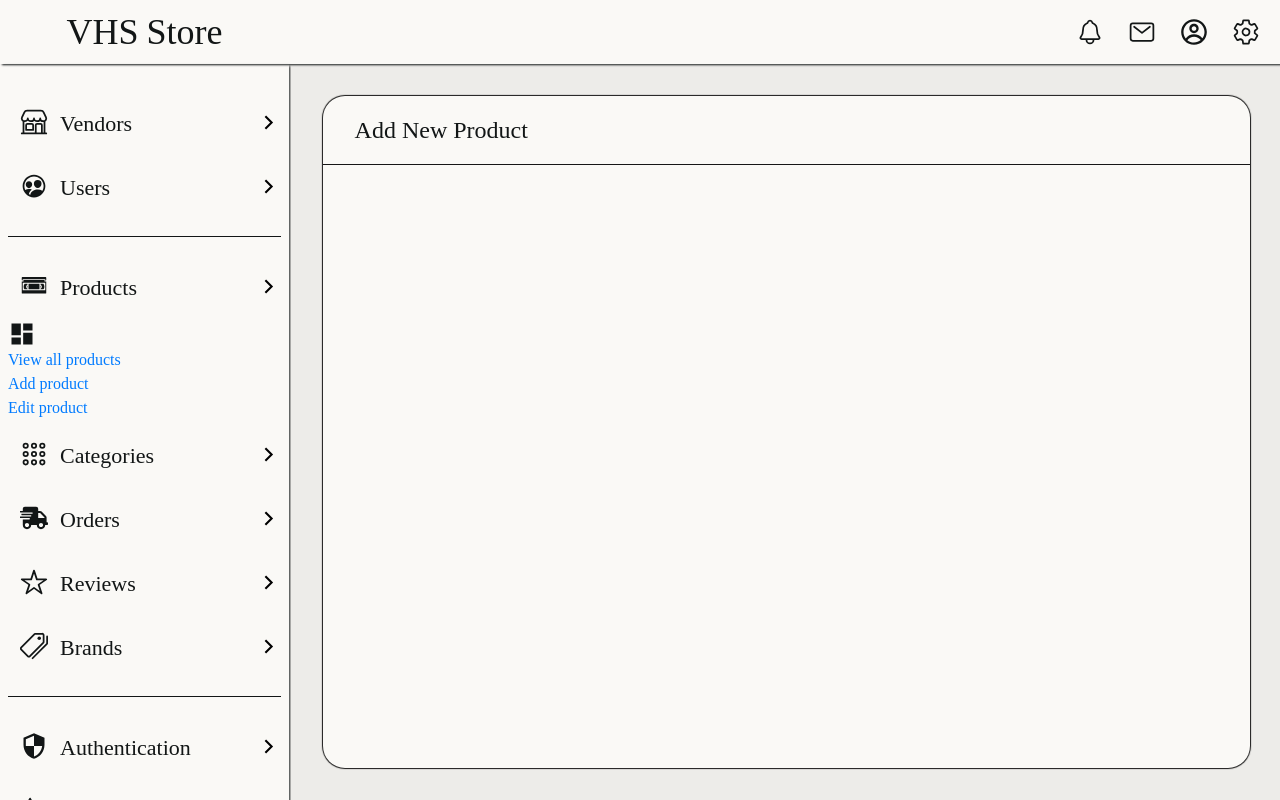
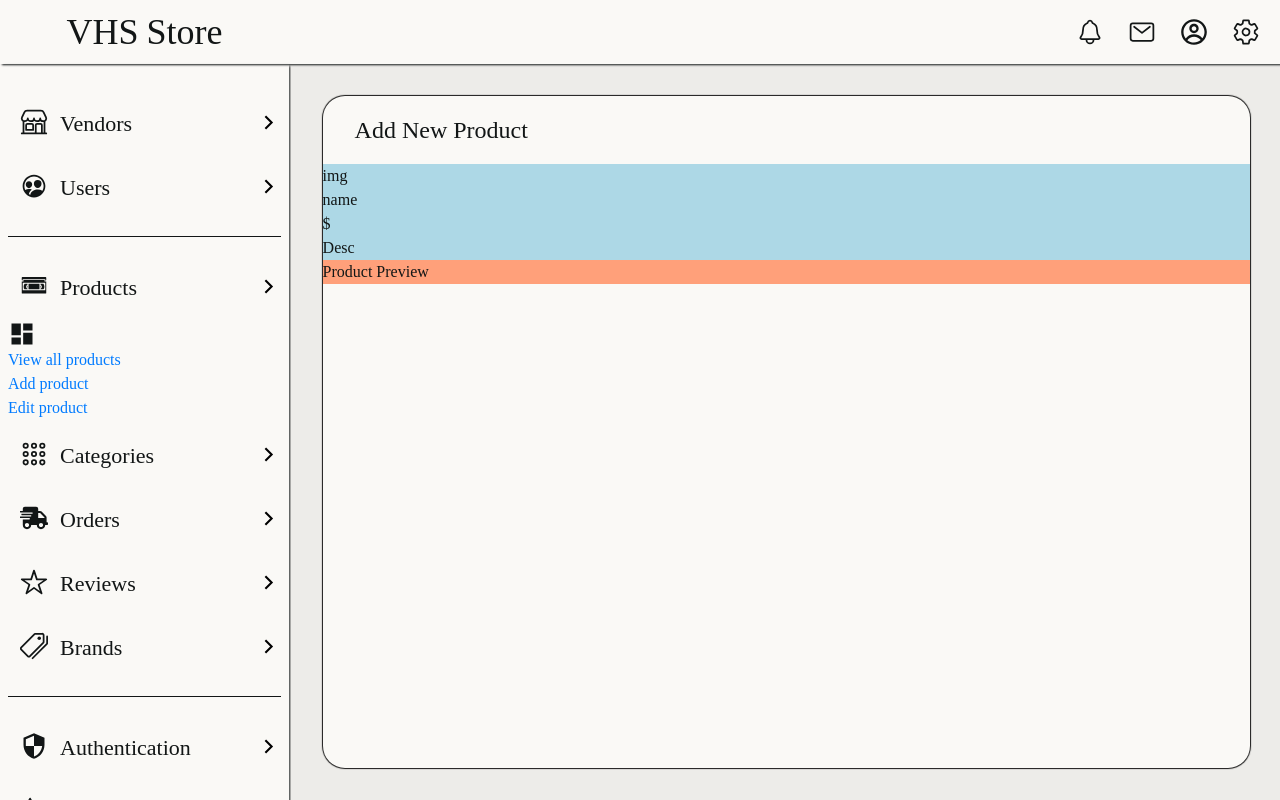
Before and after one commit to AshforthM/storefront-react, a React (Create React App) app: page /dashboard/add in a window 1280 px wide. Shown: the top 800 px of the page. Built offline with nearby package versions, Linux system fonts and the light colour scheme; no server answers; sample sign-in values are in the browser's storage; a web font is replaced by a local one.

Commit message:
create ProductEditor, Preview. Add ui labels

```diff
--- a/src/components/panel/panels/AddProductPanel.js
+++ b/src/components/panel/panels/AddProductPanel.js
@@ -1,11 +1,16 @@
 import React from 'react'
 import styled from 'styled-components';
+
+import ProductDataEntryForm from './ProductDataEntryForm';
 import PanelContainer from './PanelContainer';
+import ProductPreview from './ProductPreview';
 
 export default function AddProductPanel(props) {
   return (
     <PanelStyles>
       <PanelContainer title="Add New Product">
+        <ProductDataEntryForm/>
+        <ProductPreview/>
       </PanelContainer>
     </PanelStyles>
   )
--- a/src/components/panel/panels/PanelContainer.js
+++ b/src/components/panel/panels/PanelContainer.js
@@ -6,7 +6,7 @@ export default function PanelContainer(props) {
   return (
     <CardContainerStyles>
         <CardContainerHeadingStyles>{props.title || "Product Display"}</CardContainerHeadingStyles>
-        {/* <CardList/> */}
+        {props.children}
     </CardContainerStyles>
   )
 };
--- /dev/null
+++ b/src/components/panel/panels/ProductDataEntryForm.js
@@ -0,0 +1,37 @@
+import React from "react";
+import styled from "styled-components";
+
+export default function ProductDataEntryForm() {
+  return (
+    <ProductDataEntryFormStyles>
+
+      <ProductImage>img</ProductImage>
+
+      <ProductName>name</ProductName>
+
+      <ProductPrice>$</ProductPrice>
+
+      <ProductDescription>Desc</ProductDescription>
+    </ProductDataEntryFormStyles>
+  );
+}
+
+const ProductDataEntryFormStyles = styled.form`
+  background-color:lightblue;
+`;
+
+const ProductImage = styled.div`
+
+`;
+
+const ProductName = styled.div`
+
+`;
+
+const ProductPrice = styled.div`
+
+`;
+
+const ProductDescription = styled.div`
+
+`;
--- /dev/null
+++ b/src/components/panel/panels/ProductPreview.js
@@ -0,0 +1,10 @@
+import React from "react";
+import styled from "styled-components";
+
+export default function ProductPreview() {
+  return <ProductPreviewStyles>Product Preview</ProductPreviewStyles>;
+}
+
+const ProductPreviewStyles = styled.div`
+  background-color: lightsalmon;
+`;
--- a/src/ui/buttons/index.js
+++ b/src/ui/buttons/index.js
@@ -1,6 +1,4 @@
 import styled from "styled-components";
-
-
 
 const Button = styled.button`
 
@@ -33,6 +31,4 @@ const ButtonSubmit = styled(Button)`
     }
 `;
 
-
-
 export { Button, ButtonSubmit };
```
Also changed, not shown: src/components/panel/panels/ProductEditor.js (added, +8 -0 lines), src/ui/labels/index.js (added, +14 -0 lines).
